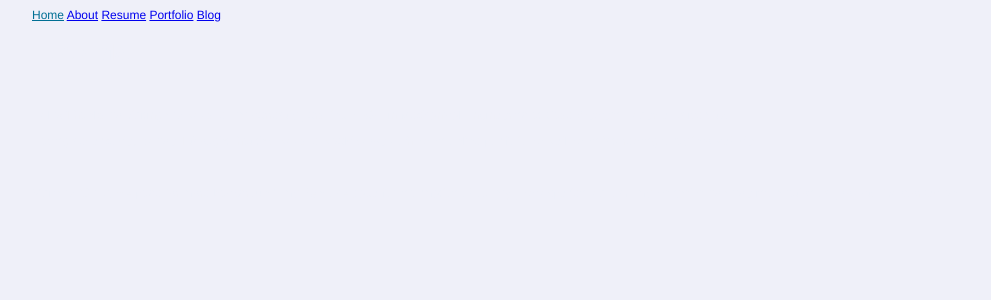
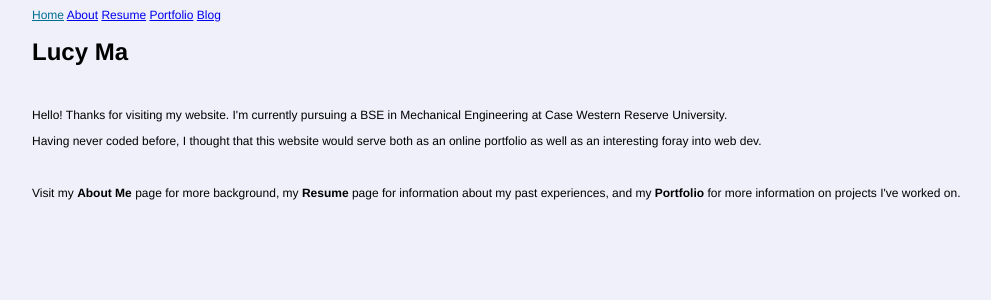
Before and after one commit to lucyttma/lucyttma.github.io, a Jekyll site: the page built from index.html, in a window 1280 px wide. Shown: the top 300 px of the page, without its empty margins (276-1267 px from the left). Built offline with Jekyll 4.4.1, drawn with Linux system fonts in a browser that asks for light colours.

Commit message:
Update main.scss

```diff
--- a/_sass/main.scss
+++ b/_sass/main.scss
@@ -6,7 +6,7 @@ body {
   background-color: #eff0f9;
   font-family: 'Gibson', 'Helvetica', 'sans-serif';
   font-size: 12px;
-  color: #eff0f9;
+  color: #000000;
   position:absolute;
   left:300px;
 }
```
